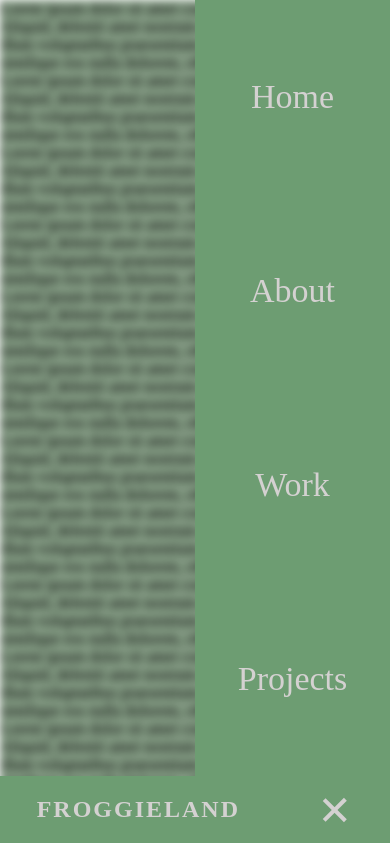
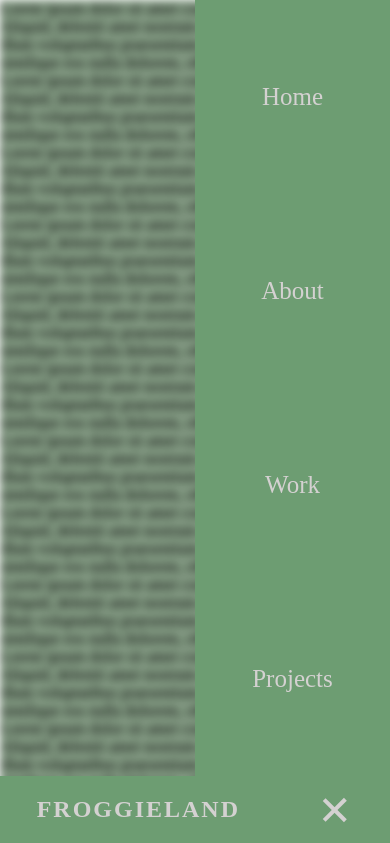
Before and after one commit to Jaz-ma/Frogland2, a plain HTML site: page index.html in a window 390 px wide. Both pictures are taken after a click on the element 333 px from the left and 810 px from the top of the page. Shown: the top 843 px of the page. Drawn offline with Linux system fonts and the light colour scheme.

Commit message:
font size

```diff
--- a/style.css
+++ b/style.css
@@ -81,7 +81,7 @@ nav{
         opacity: 0;
     }
     .nav-links li a{
-        font-size: 34px;
+        font-size: 25px;
     }
     .burger{
         display: block;
```
